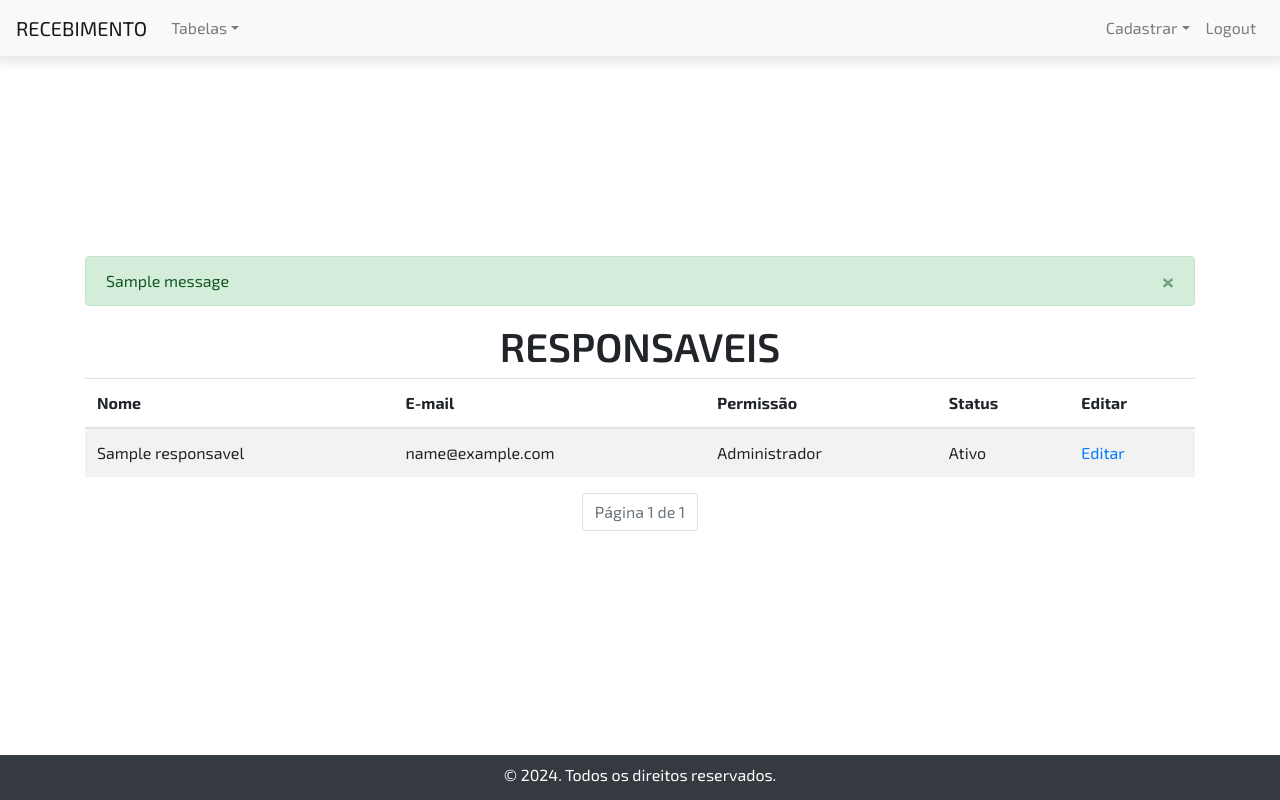
After one commit to brasif/pyRecebimentoAlmox-Refactoring, a Flask app: page /tabela/responsaveis in a window 1280 px wide. The commit adds this page. Run offline with Flask 3, Linux system fonts and the light colour scheme; a user stored in the database is signed in; tables that the repository leaves empty hold one stand-in row (values such as "Sample post"); one stand-in notice (Sample message) is shown; some libraries are stand-ins or nearby versions.

Commit message:
FEAT - Tabela de responsáveis e Edição de Responsável

```diff
--- a/RECEBIMENTO/forms/__init__.py
+++ b/RECEBIMENTO/forms/__init__.py
@@ -1 +1,2 @@
 from .centro_forms import CentroForm
+from .responsavel_form import ResponsavelForm
--- a/RECEBIMENTO/forms/centro_forms.py
+++ b/RECEBIMENTO/forms/centro_forms.py
@@ -1,6 +1,7 @@
 from flask_wtf import FlaskForm
 from wtforms import StringField, SelectField, SubmitField
 from wtforms.validators import DataRequired, Length, Regexp
+
 
 class CentroForm(FlaskForm):
     # Nome do centro
--- a/RECEBIMENTO/models/tb_responsavel_models.py
+++ b/RECEBIMENTO/models/tb_responsavel_models.py
@@ -41,3 +41,10 @@ class Responsavel(db.Model):
     def get_id(self):
         # Retorna o ID do usuário
         return str(self.id_responsavel)
+
+    def atualizacao_responsavel(self, form):
+        # Atualiza os atributos da instância com os dados do formulário
+        self.permissao = form.permissao.data
+        self.status = form.status.data
+
+        return self
--- a/RECEBIMENTO/routes/__init__.py
+++ b/RECEBIMENTO/routes/__init__.py
@@ -1,10 +1,12 @@
 from .menu_routes import menu_bp
 from .autenticacao import autenticacao_bp
 from .centro import centro_bp
+from .responsavel import responsavel_bp
 from .tabelas import tabela_bp
 
 def register_blueprint(app):
     app.register_blueprint(menu_bp)
     app.register_blueprint(autenticacao_bp)
     app.register_blueprint(centro_bp)
+    app.register_blueprint(responsavel_bp)
     app.register_blueprint(tabela_bp)
--- a/RECEBIMENTO/routes/centro/editar_centro_routes.py
+++ b/RECEBIMENTO/routes/centro/editar_centro_routes.py
@@ -35,7 +35,7 @@ def editar_centro(id_centro):
     if form.validate_on_submit():
         try:
             # Atualiza os dados do centro
-            centro.atualizacao_centro(form)
+            Centro.atualizacao_centro(centro, form)
             db.session.commit()
 
             flash('Centro atualizado com sucesso!', 'success')
--- /dev/null
+++ b/RECEBIMENTO/routes/responsavel/__init__.py
@@ -0,0 +1,5 @@
+from flask import Blueprint
+
+responsavel_bp = Blueprint('responsavel', __name__, url_prefix="/responsavel")
+
+from .editar_responsavel_routes import *
--- a/RECEBIMENTO/routes/tabelas/__init__.py
+++ b/RECEBIMENTO/routes/tabelas/__init__.py
@@ -3,3 +3,4 @@ from flask import Blueprint
 tabela_bp = Blueprint('tabela', __name__, url_prefix="/tabela")
 
 from .tabela_centros_routes import *
+from .tabela_responsaveis_routes import *
--- /dev/null
+++ b/RECEBIMENTO/routes/tabelas/tabela_responsaveis_routes.py
@@ -0,0 +1,21 @@
+from flask import render_template, request
+from RECEBIMENTO import db
+from flask_login import login_required
+from RECEBIMENTO.models import Responsavel
+from sqlalchemy import desc
+from . import tabela_bp
+
+
+@tabela_bp.route('/responsaveis')
+@login_required
+def tabela_responsaveis():
+    # Paginação
+    page = request.args.get('page', 1, type=int)
+    per_page = request.args.get('per_page', 5, type=int)
+
+    # Consulta para trazer os responsaveis
+    responsaveis = db.session.query(Responsavel)\
+        .order_by(desc(Responsavel.data_alteracao))\
+        .paginate(page=page, per_page=per_page, error_out=False)
+
+    return render_template('/tabelas/tabela_responsaveis.html', responsaveis=responsaveis)
--- a/RECEBIMENTO/templates/base.html
+++ b/RECEBIMENTO/templates/base.html
@@ -23,7 +23,7 @@
                         <a class="nav-link dropdown-toggle" id="navbarDropdown" role="button" data-toggle="dropdown"
                             aria-haspopup="true" aria-expanded="false">Tabelas</a>
                         <div class="dropdown-menu dropdown-menu-right" aria-labelledby="navbarDropdown">
-                            <a class="dropdown-item" href="{{ url_for('menu.menu') }}">Responsáveis</a>
+                            <a class="dropdown-item" href="{{ url_for('tabela.tabela_responsaveis') }}">Responsáveis</a>
                             <a class="dropdown-item" href="{{ url_for('tabela.tabela_centros') }}">Centros</a>
                         </div>
                     </li>
--- /dev/null
+++ b/RECEBIMENTO/templates/tabelas/tabela_responsaveis.html
@@ -0,0 +1,68 @@
+{% extends "base.html" %}
+
+{% set title = "Responsaveis" %}
+
+{% block content %}
+<div class="container">
+
+    <!-- Seção para exibir mensagens flash -->
+    {% with messages = get_flashed_messages(with_categories=true) %}
+    {% if messages %}
+    {% for category, message in messages %}
+    <div class="alert alert-{{ category }} alert-dismissible fade show" role="alert">
+        {{ message }}
+        <button type="button" class="close" data-dismiss="alert" aria-label="Close">
+            <span aria-hidden="true">×</span>
+        </button>
+    </div>
+    {% endfor %}
+    {% endif %}
+    {% endwith %}
+
+    <h1 class="text-center">Responsaveis</h1>
+
+    <div class="table-responsive">
+        <table class="table table-striped">
+            <thead>
+                <tr>
+                    <th>Nome</th>
+                    <th>E-mail</th>
+                    <th>Permissão</th>
+                    <th>Status</th>
+                    <th>Editar</th>
+                </tr>
+            </thead>
+            <tbody>
+                {% for responsavel in responsaveis.items %}
+                <tr>
+                    <td>{{ responsavel.nome_responsavel }}</td>
+                    <td>{{ responsavel.email }}</td>
+                    <td>{{ 'Administrador' if responsavel.permissao else 'Usuário' }}</td>
+                    <td>{{ 'Ativo' if responsavel.status else 'Inativo' }}</td>
+                    <td>
+                        <a href="{{ url_for('responsavel.editar_responsavel', id_responsavel=responsavel.id_responsavel) }}">
+                            Editar
+                        </a>
+                    </td>
+                </tr>
+                {% endfor %}
+            </tbody>
+        </table>
+    </div>
+
+    <nav aria-label="Page navigation example">
+        <ul class="pagination justify-content-center">
+            {% if responsaveis.has_prev %}
+            <li class="page-item"><a class="page-link"
+                    href="{{ url_for('tabela.tabela_responsaveis', page=responsaveis.prev_num) }}">Anterior</a></li>
+            {% endif %}
+            <li class="page-item disabled"><a class="page-link" href="">Página {{ responsaveis.page }} de
+                    {{ responsaveis.pages }}</a></li>
+            {% if responsaveis.has_next %}
+            <li class="page-item"><a class="page-link"
+                    href="{{ url_for('tabela.tabela_responsaveis', page=responsaveis.next_num) }}">Próxima</a></li>
+            {% endif %}
+        </ul>
+    </nav>
+</div>
+{% endblock %}
```
Also changed, not shown: RECEBIMENTO/forms/responsavel_form.py (added, +12 -0 lines), RECEBIMENTO/routes/responsavel/editar_responsavel_routes.py (added, +39 -0 lines), RECEBIMENTO/templates/responsavel/editar_responsavel.html (added, +57 -0 lines).
